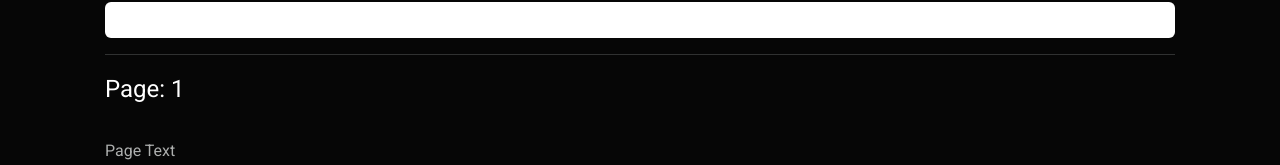
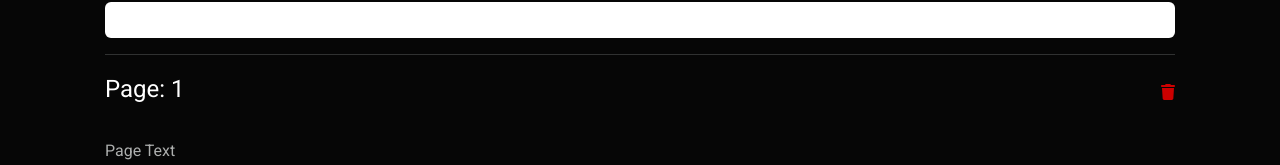
Before and after one commit to jadenmounteer/createYourOwnAdventure, an Angular app: page /createOrEditStory in a window 1280 px wide. Shown: the part 219-384 px from the top of the page. Built offline with nearby package versions, Linux system fonts and the light colour scheme.

Commit message:
Add delete page button

```diff
--- a/src/app/app.module.ts
+++ b/src/app/app.module.ts
@@ -17,8 +17,7 @@ import {
   FaIconLibrary,
   FontAwesomeModule,
 } from '@fortawesome/angular-fontawesome';
-import { faStar as farStar } from '@fortawesome/free-regular-svg-icons';
-import { faStar as fasStar } from '@fortawesome/free-solid-svg-icons';
+import { faTrash } from '@fortawesome/free-solid-svg-icons';
 
 const appRoutes: Routes = [
   { path: '', component: LoginPageComponent },
@@ -62,6 +61,6 @@ const appRoutes: Routes = [
 })
 export class AppModule {
   constructor(library: FaIconLibrary) {
-    library.addIcons(fasStar, farStar);
+    library.addIcons(faTrash);
   }
 }
--- a/src/app/create-or-edit-story/create-or-edit-story.component.html
+++ b/src/app/create-or-edit-story/create-or-edit-story.component.html
@@ -26,7 +26,10 @@
 
   <div *ngFor="let page of this.storyToEdit?.pages">
     <hr />
-    <legend>{{ 'Page: ' + page.pageNumber }}</legend>
+    <div class="story-page-header">
+      <legend>{{ 'Page: ' + page.pageNumber }}</legend>
+      <fa-icon class="delete-page-button" [icon]="['fas', 'trash']"></fa-icon>
+    </div>
     <fieldset>
       <div class="form-group">
         <label for="pageText" class="form-label mt-4">Page Text</label>
--- a/src/app/create-or-edit-story/create-or-edit-story.component.scss
+++ b/src/app/create-or-edit-story/create-or-edit-story.component.scss
@@ -38,8 +38,14 @@
 .story-stats {
 }
 
-.page-header {
+.page-header,
+.story-page-header {
   display: flex;
   justify-content: space-between;
   align-items: center;
 }
+
+.delete-page-button {
+  color: #cc0000;
+  cursor: pointer;
+}
```
